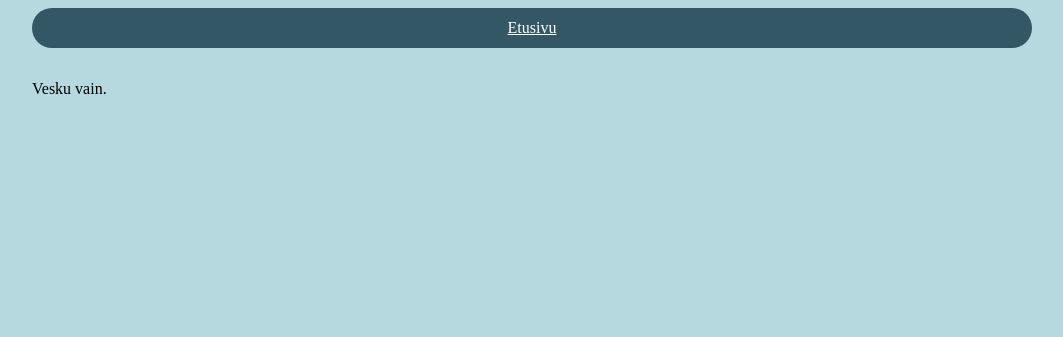
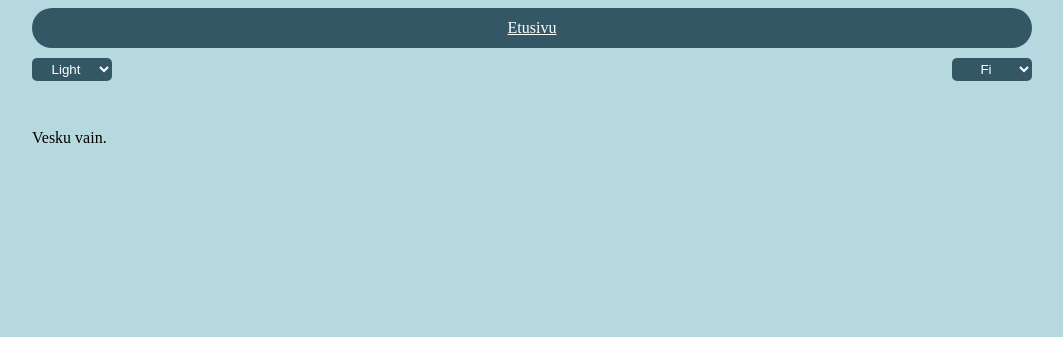
Before and after one commit to vainiovesa/mywebsite, a Flask app: page / in a window 1280 px wide. Shown: the top 337 px of the page, without its empty margins (108-1171 px from the left). Run offline with Flask 3, Linux system fonts and the light colour scheme.

Commit message:
Add color themes

```diff
--- a/static/main.css
+++ b/static/main.css
@@ -1,11 +1,30 @@
 html {
-    background-color: #B6D9E0;
+    background-color: var(--background-color);
 }
 
 body {
   display: flex;
   flex-direction: column;
   align-items: center;
+}
+
+html:has(option[value="light"]:checked) {
+  --nav-color: #335765;
+  --nav-a-color: white;
+  --background-color: #B6D9E0;
+  --text-color: black;
+}
+
+html:has(option[value="dark"]:checked) {
+  --nav-color: #505055;
+  --nav-a-color: white;
+  --background-color: #020202;
+  --text-color: white;
+}
+
+html {
+  --select-background-color: var(--nav-color);
+  --select-text-color: var(--nav-a-color)
 }
 
 .content {
@@ -16,11 +35,11 @@ body {
 .nav {
   width: min(1000px, 90%);
   margin: auto;
-  background-color: #335765;
+  background-color: var(--nav-color);
   padding-top:  3px;
   padding-bottom: 3px;
   border-radius: 2em;
-  margin-bottom: 2em;
+  margin-bottom: 10px;
 }
 
 nav {
@@ -33,7 +52,7 @@ nav ul {
 }
 
 nav a {
-  color: white;
+  color: var(--nav-a-color);
 }
 
 nav li:has(a:hover){
@@ -58,3 +77,25 @@ img {
   height: 200px;
   width: 200px;
 }
+
+.selection {
+  width: min(1000px, 90%);
+  margin-bottom: 2em;
+  display: flex;
+  justify-content: space-between;
+}
+
+p {
+  color: var(--text-color)
+}
+
+select {
+  background-color: var(--select-background-color);
+  text-align: center;
+  color: var(--select-text-color);
+  border-radius: 5px;
+  border: 0px;
+  width: 80px;
+  padding-top: 3px;
+  padding-bottom: 3px;
+}
--- a/templates/index.html
+++ b/templates/index.html
@@ -4,8 +4,8 @@
 
 {% block content %}
 <div class="cont">
-  <div class="text">
+  <p>
     Vesku vain.
-  </div>
+  </p>
 </div>
 {% endblock %}
--- a/templates/layout.html
+++ b/templates/layout.html
@@ -16,6 +16,21 @@
     </nav>
   </div>
 
+  <div class="selection">
+    <mode>
+      <select>
+        <option value="light">Light</option>
+        <option value="dark">Dark</option>
+      </select>
+    </mode>
+    <language>
+      <select>
+        <option value="fi">Fi</option>
+        <option value="en">En</option>
+      </select>
+    </language>
+  </div>
+
   <div class="content">
     {% block content %}{% endblock %}
   </div>
```
